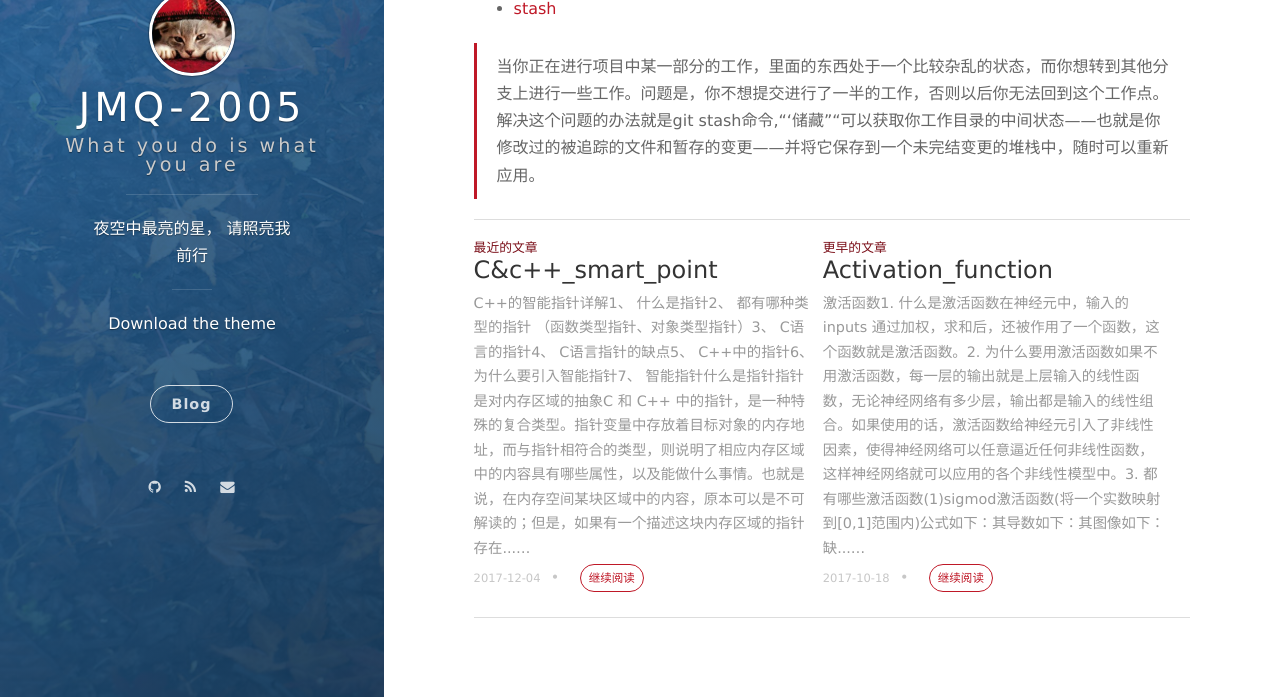
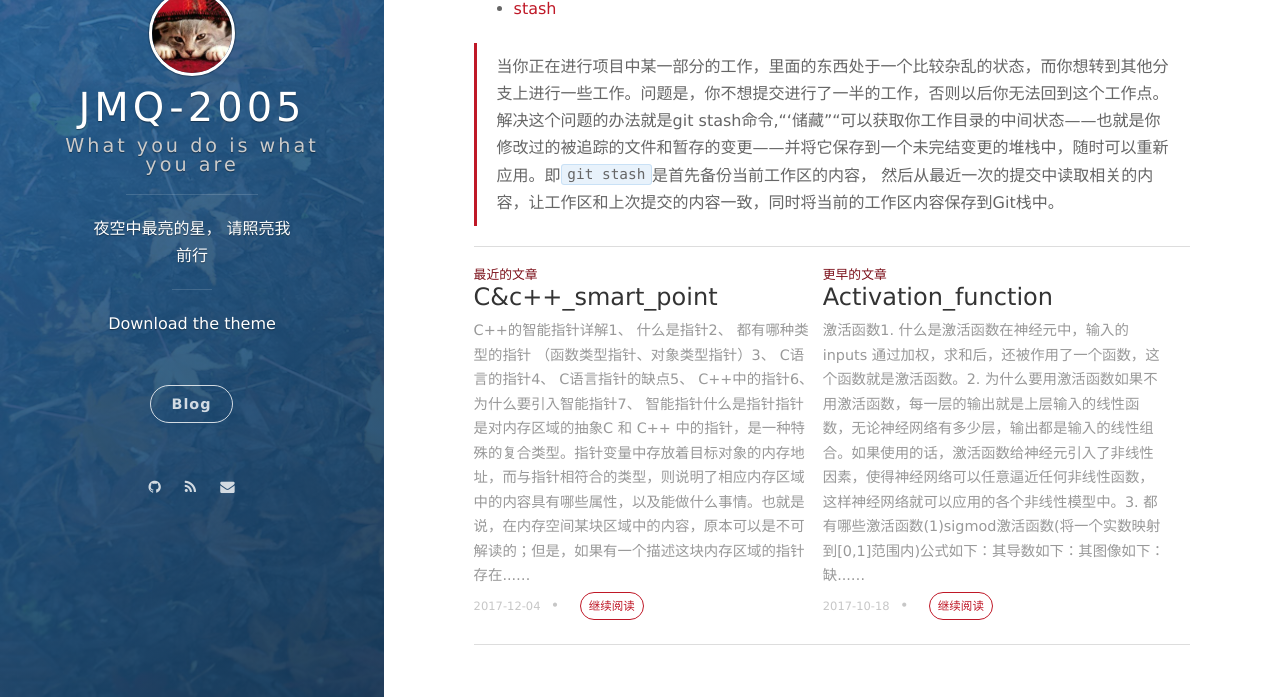
Before and after one commit to nevermore3/nevermore3.github.io, a Jekyll site: the page built from _posts/2017-10-25-Git_Command.md, in a window 1280 px wide and 900 px high, scrolled down 1926 px, cut to the strip 203-900 px from the top of the window. Built offline with Jekyll 4.4.1, drawn with Linux system fonts in a browser that asks for light colours; nearby versions of some CDN libraries; our own code applies the rules of GitHub Pages for plain Markdown files; comment, search, counter and statistics services are not loaded.

Commit message:
Update 2017-10-25-Git_Command.md

```diff
--- a/_posts/2017-10-25-Git_Command.md
+++ b/_posts/2017-10-25-Git_Command.md
@@ -26,4 +26,4 @@
 
 - [stash](https://git-scm.com/book/en/v1/Git-Tools-Stashing)
 
-> 当你正在进行项目中某一部分的工作，里面的东西处于一个比较杂乱的状态，而你想转到其他分支上进行一些工作。问题是，你不想提交进行了一半的工作，否则以后你无法回到这个工作点。解决这个问题的办法就是git stash命令,“‘储藏”“可以获取你工作目录的中间状态——也就是你修改过的被追踪的文件和暂存的变更——并将它保存到一个未完结变更的堆栈中，随时可以重新应用。
+> 当你正在进行项目中某一部分的工作，里面的东西处于一个比较杂乱的状态，而你想转到其他分支上进行一些工作。问题是，你不想提交进行了一半的工作，否则以后你无法回到这个工作点。解决这个问题的办法就是git stash命令,“‘储藏”“可以获取你工作目录的中间状态——也就是你修改过的被追踪的文件和暂存的变更——并将它保存到一个未完结变更的堆栈中，随时可以重新应用。即`git stash`是首先备份当前工作区的内容， 然后从最近一次的提交中读取相关的内容，让工作区和上次提交的内容一致，同时将当前的工作区内容保存到Git栈中。
```
